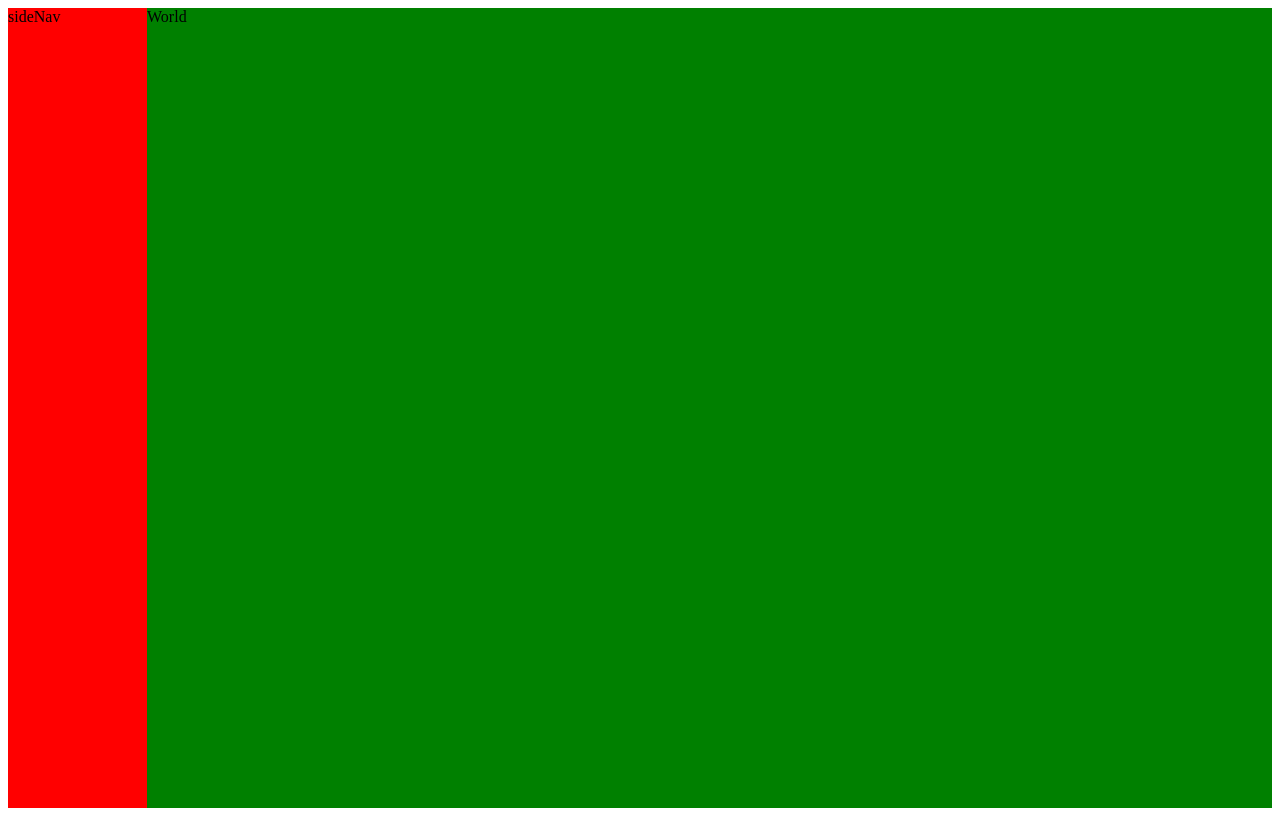
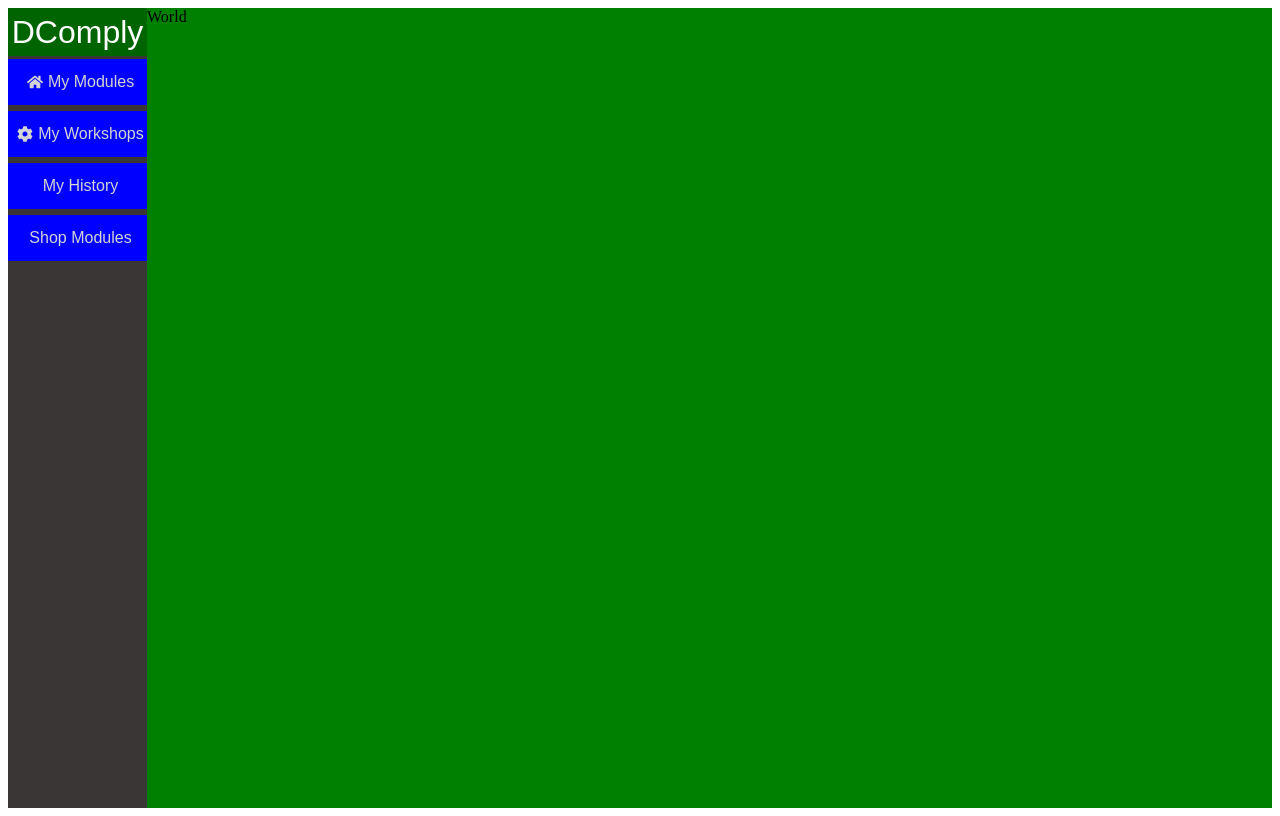
Before and after one commit to Professor-MAD/dcomply, a React (Create React App) app: page / in a window 1280 px wide. Built offline with nearby package versions, Linux system fonts and the light colour scheme.

Commit message:
react icons imported after svg.js debacle

```diff
--- a/package.json
+++ b/package.json
@@ -3,6 +3,7 @@
   "version": "0.1.0",
   "private": true,
   "dependencies": {
+    "@svgdotjs/svg.js": "^3.2.4",
     "@testing-library/jest-dom": "^5.17.0",
     "@testing-library/react": "^13.4.0",
     "@testing-library/user-event": "^13.5.0",
@@ -11,6 +12,7 @@
     "mongoose": "^8.7.1",
     "react": "^18.3.1",
     "react-dom": "^18.3.1",
+    "react-icons": "^5.3.0",
     "react-scripts": "5.0.1",
     "web-vitals": "^2.1.4"
   },
--- a/src/components/SideNav/SideNav.css
+++ b/src/components/SideNav/SideNav.css
@@ -0,0 +1,43 @@
+.side-nav-wrapper {
+    display: flex;
+    flex-direction: column;
+    justify-content: flex-start;
+    align-items: flex-start;
+    background-color: rgb(58, 54, 54);
+    width: 100%;
+    height: 100%;
+}
+
+.logo-container {
+    display: flex;
+    flex-direction: column;
+    justify-content: center;
+    align-items: center;
+    background-color: darkgreen;
+    width: 100%;
+    height: 6%;
+    text-align: center;
+    font-family: Arial, Helvetica, sans-serif;
+    color: white;
+    font-size: 2rem;
+}
+
+.side-nav-option {
+    display: flex;
+    flex-direction: row;
+    justify-content: center;
+    align-items: center;
+    background-color: blue;
+    width: 100%;
+    height: 5%;
+    margin-top: 3px;
+    margin-bottom: 3px;
+    padding: 3px;
+    text-align: center;
+    color: lightgray;
+    font-family: Arial, Helvetica, sans-serif;
+}
+
+.icon-styles {
+    margin-right: 5px;
+}
--- a/src/components/SideNav/SideNav.js
+++ b/src/components/SideNav/SideNav.js
@@ -1,7 +1,24 @@
+import { FaHome, FaCog } from 'react-icons/fa'; // Importing icons
+import "./SideNav.css"
+
 function SideNav() {
     return (
-        <div>
-            sideNav
+        <div className="side-nav-wrapper">
+            <div className="logo-container">
+                DComply
+            </div>
+            <div className="side-nav-option">
+                <FaHome className='icon-styles'/> My Modules
+            </div>
+            <div className="side-nav-option">
+                <FaCog className='icon-styles'/> My Workshops
+            </div>
+            <div className="side-nav-option">
+                My History
+            </div>
+            <div className="side-nav-option">
+                Shop Modules
+            </div>
         </div>
     );
 }
```
Also changed, not shown: images/DComply-logo.jpg (added), 1 other file (tests, documents, lock files or other folders).
